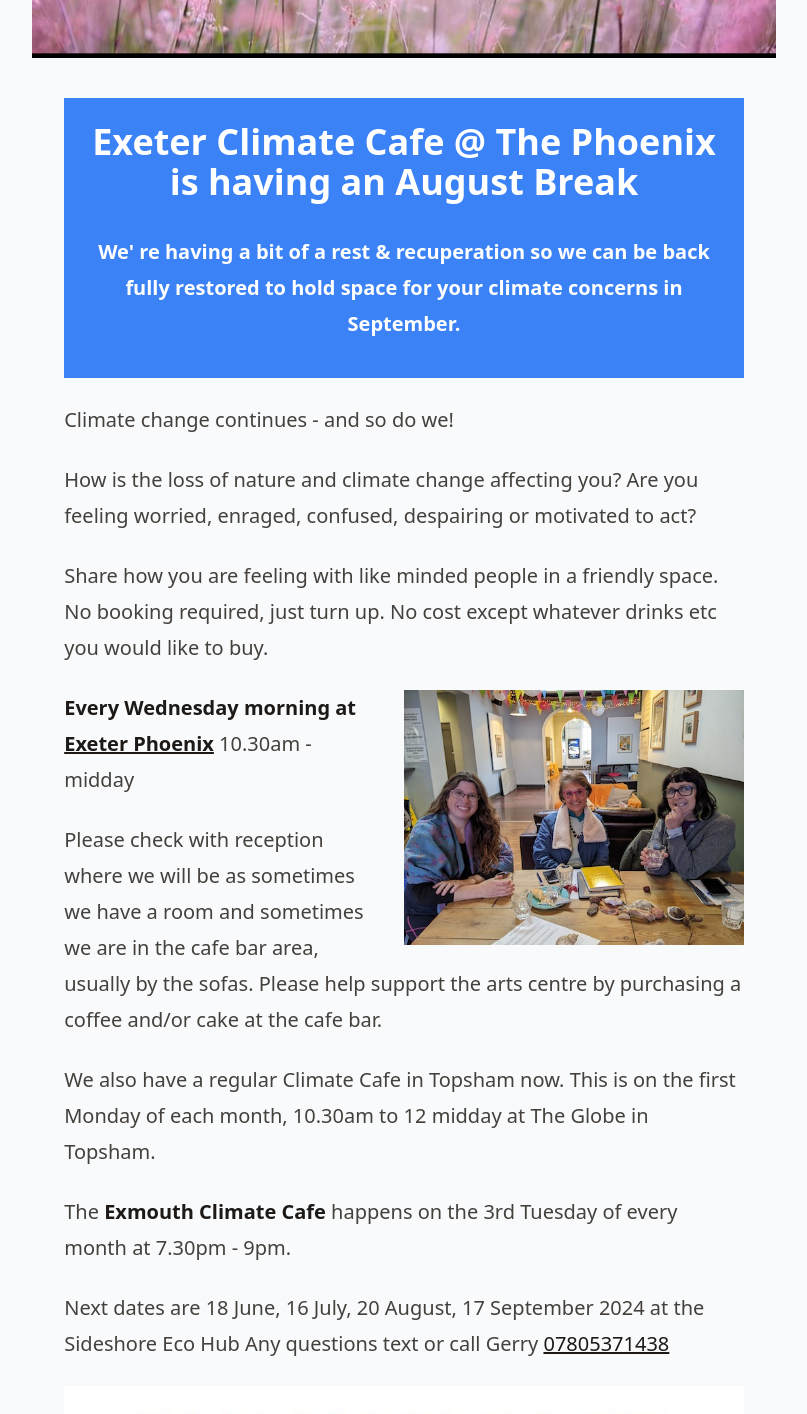
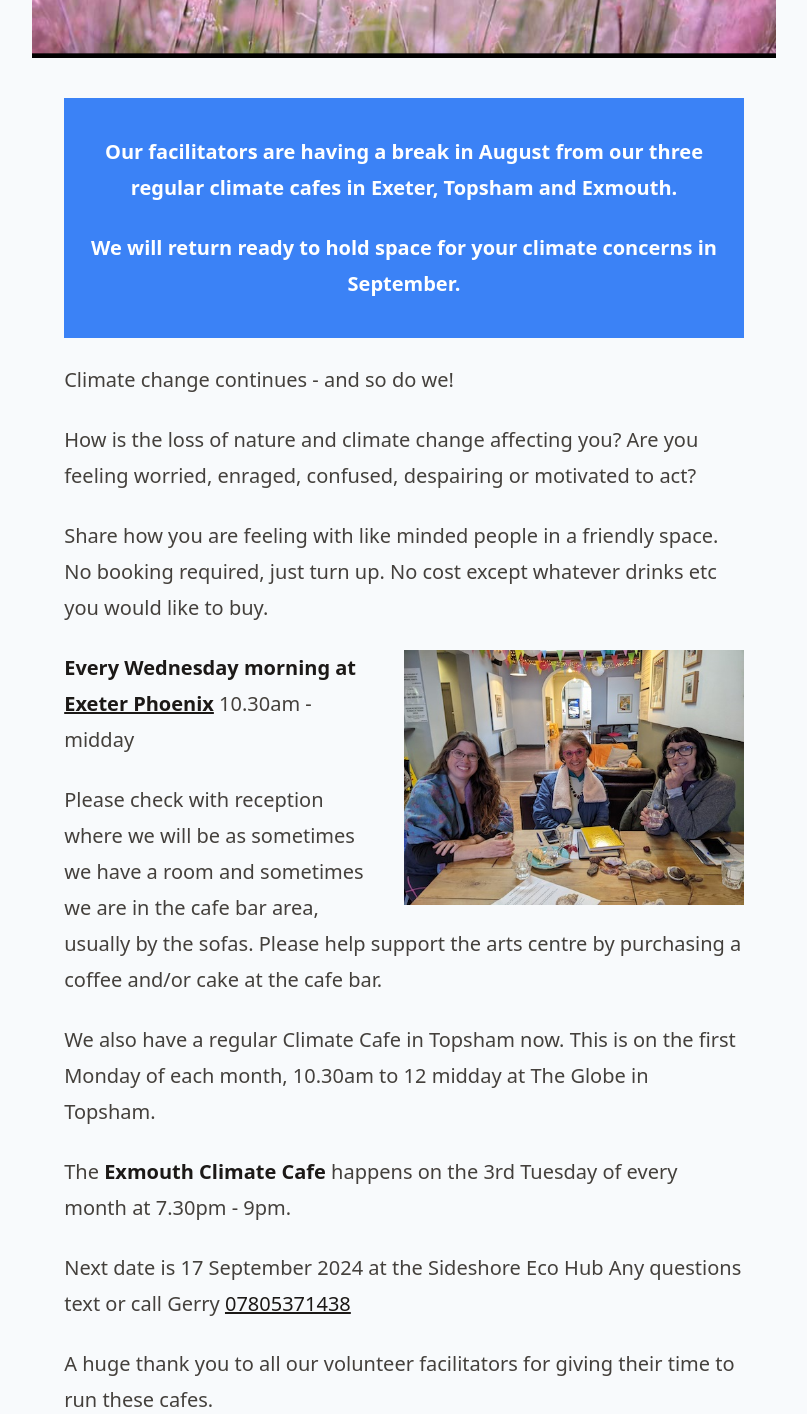
Before and after one commit to danielhpavey/exeterclimatecafe, a Next.js app: page / in a window 1280 px wide. Shown: the part 360-1774 px from the top of the page, without its empty margins (236-1043 px from the left). Built offline with nearby package versions, Linux system fonts and the light colour scheme.

Commit message:
Update notice

```diff
--- a/pages/index.js
+++ b/pages/index.js
@@ -33,8 +33,9 @@
 
         <div class="text-center bg-blue-500 text-white font-bold px-4 py-3" role="alert">
 
-<h2 class="text-white mt-3">Exeter Climate Cafe @ The Phoenix is having an August Break</h2>
-<p>We&apos; re having a bit of a rest &amp; recuperation so we can be back fully restored to hold space for your climate concerns in September.</p>
+<p>Our facilitators are having a break in August from our three regular climate cafes in Exeter, Topsham and Exmouth.
+</p><p>
+We will return ready to hold space for your climate concerns in September.</p>
 </div>
 
         <p>Climate change continues - and so do we!</p>
@@ -54,10 +55,7 @@
 
 <p>The <strong>Exmouth Climate Cafe</strong> happens on the 3rd Tuesday of every month at 7.30pm - 9pm.</p>
 
-<p>Next dates are 18 June, 16 July, 20 August, 17 September 2024 at the Sideshore Eco Hub  Any questions text or call Gerry <a href="tel:07805371438">07805371438</a></p>
-
-<img src="/climatecafepostera4sidesh-01.jpeg" alt="Exeter Climate Cafe at Sylvania Community Stores and Cafe" className="mx-auto md:mt-0 md:mb-0" />
-
+<p>Next date is 17 September 2024 at the Sideshore Eco Hub  Any questions text or call Gerry <a href="tel:07805371438">07805371438</a></p>
 
 <p>A huge thank you to all our volunteer facilitators for giving their time to run these cafes.</p>
 
```
